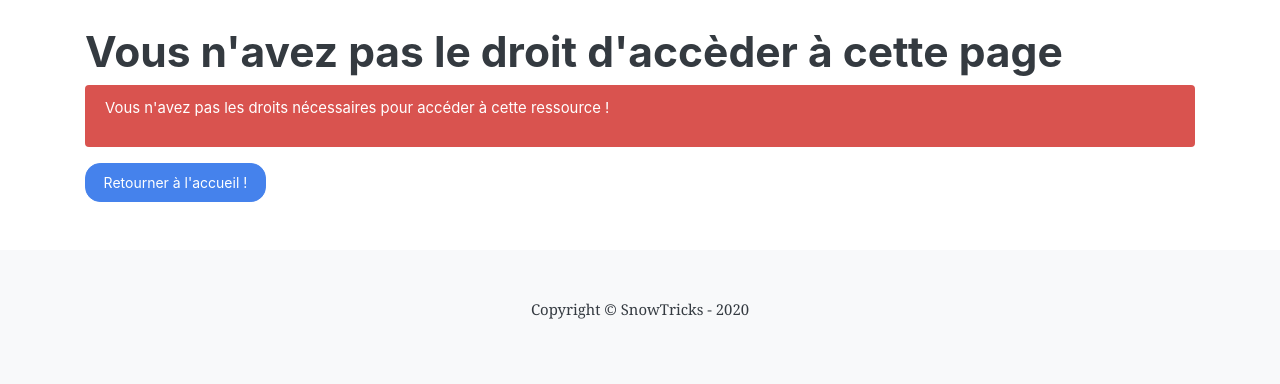
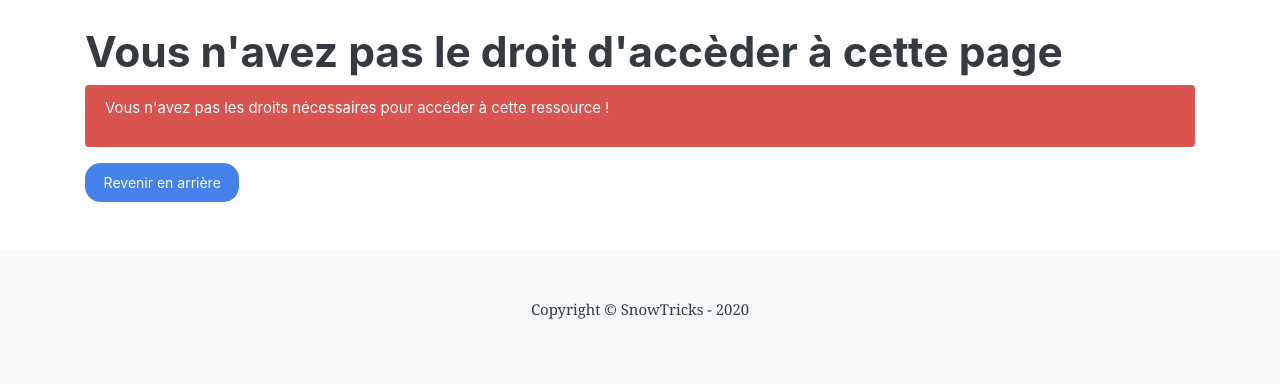
Before and after one commit to BFH59/snowtricks, a Symfony app: template snowtricks/templates/Bundles/TwigBundle/Exception/error403.html.twig in a window 1280 px wide. Shown: the part 59-443 px from the top of the page. Run offline with Twig, Linux system fonts and the light colour scheme; the template is opened without the code that fills it, so the values that code supplies are empty; some libraries are stand-ins or nearby versions.

Commit message:
minor style fix

```diff
--- a/snowtricks/src/Controller/TrickController.php
+++ b/snowtricks/src/Controller/TrickController.php
@@ -64,9 +64,7 @@ class TrickController extends AbstractController
                 "Votre figure <strong> {$trick->getTitle()}</strong> a bien été enregistrée !"
             );
 
-            return $this->redirectToRoute('trick_show', [
-                'slug' => $trick->getSlug()
-            ]);
+            return $this->redirectToRoute('homepage');
         }
         return $this->render('trick/new.html.twig', [
             'form' => $form->createView()
--- a/snowtricks/templates/Bundles/TwigBundle/Exception/error403.html.twig
+++ b/snowtricks/templates/Bundles/TwigBundle/Exception/error403.html.twig
@@ -9,7 +9,7 @@
             <div class="alert alert-danger">
                 <p>Vous n'avez pas les droits nécessaires pour accéder à cette ressource !</p>
             </div>
-            <a href="{{ path('homepage') }}" class="btn btn-primary">Retourner à l'accueil !</a>
+            <a href="{{ app.request.headers.get('referer') }}" class="btn btn-primary">Revenir en arrière</a>
 
         </div>
     </div>
--- a/snowtricks/templates/Bundles/TwigBundle/Exception/error404.html.twig
+++ b/snowtricks/templates/Bundles/TwigBundle/Exception/error404.html.twig
@@ -8,7 +8,7 @@
             <h1>Oops ! La page demandée n'existe pas !</h1>
             <p>La page que vous avez demandée n'a pas été trouvée.</p>
 
-            <a href="{{ path('homepage') }}" class="btn btn-primary">Retourner à l'accueil !</a>
+            <a href="{{ app.request.headers.get('referer') }}" class="btn btn-primary">Revenir en arrière</a>
 
         </div>
     </div>
```
